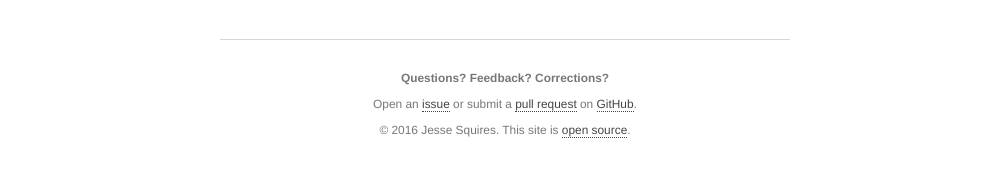
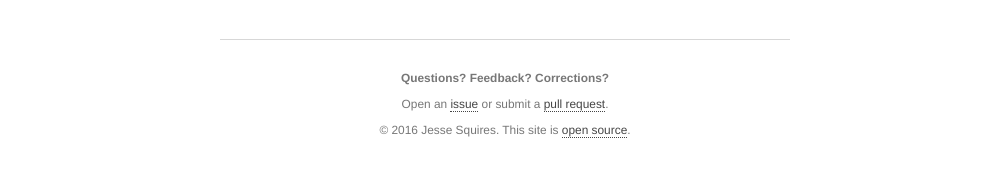
Before and after one commit to jessesquires/jessesquires.com, a Jekyll site: the page built from index.html, in a window 1280 px wide. Shown: the part 1433-1618 px from the top of the page, without its empty margins (135-1138 px from the left). Built offline with Jekyll 4.4.1, drawn with Linux system fonts in a browser that asks for light colours; nearby versions of some CDN libraries; Markdown is read by kramdown in place of the engine named in the settings; the list of posts is cut into pages by our own code.

Commit message:
update footer

```diff
--- a/_includes/footer.html
+++ b/_includes/footer.html
@@ -3,8 +3,7 @@
     <p class="text-muted text-center"><small>
     <strong>Questions? Feedback? Corrections?</strong><br/>
     Open an <a href="{{ site.links.issue }}" target="_blank">issue</a> or
-    submit a <a href="{{ site.links.pull }}" target="_blank">pull request</a>
-    on <a href="{{ site.links.github }}" target="_blank">GitHub</a>.<br/>
+    submit a <a href="{{ site.links.pull }}" target="_blank">pull request</a>.<br/>
     &copy; {{ site.time | date: '%Y' }} {{ site.author.name }}.
     This site is <a href="{{ site.links.github }}" target="_blank">open source</a>.
     </small></p>
```
